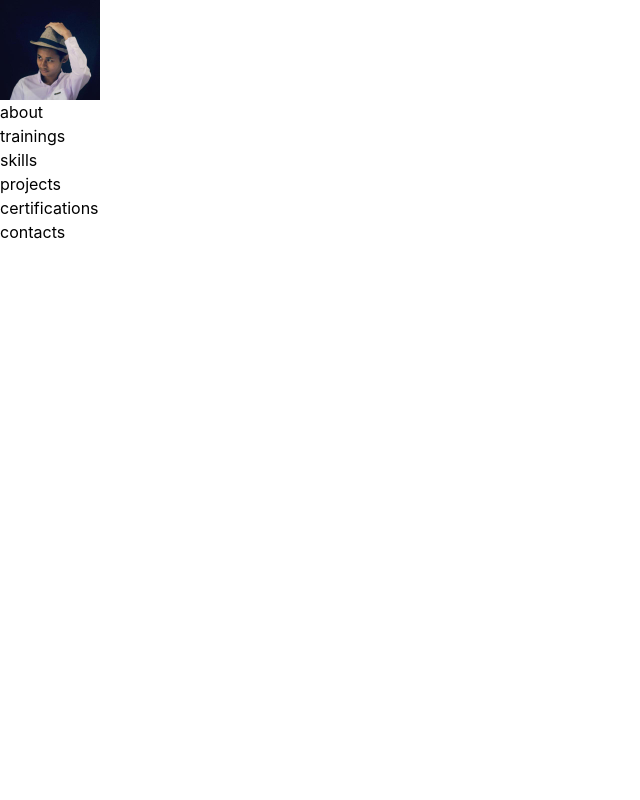
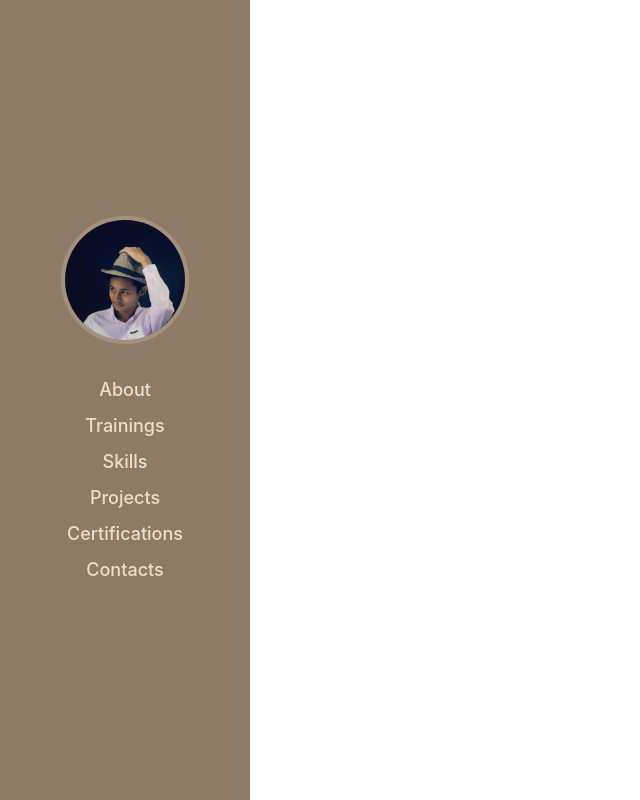
Before and after one commit to ekialfani/portfolio, a React (Create React App) app: page / in a window 1280 px wide. Shown: the whole page, without its empty margins (0-640 px from the left). Built offline with nearby package versions, Linux system fonts and the light colour scheme.

Commit message:
style: navbar and adding a custom color to the tailwind configuration

```diff
--- a/src/components/Navbar.js
+++ b/src/components/Navbar.js
@@ -3,27 +3,39 @@ import { Link } from 'react-router-dom';
 
 function Navbar() {
   return (
-    <nav>
-      <div>
-        <img src={profile} width="100" height="100" alt="profile" />
+    <nav
+      className="h-full bg-custom-shadow flex flex-col items-center justify-center">
+      <div
+        className="bg-slate-500 w-32 h-32 rounded-full overflow-hidden border-4 border-custom-grullo">
+        <img
+          className="w-full h-full"
+          src={profile}
+          alt="profile" />
       </div>
-      <ul>
-        <li>
+      <ul
+        className="flex flex-col items-center mt-8 gap-2 capitalize text-lg font-medium">
+        <li
+          className="text-custom-almond hover:text-white active:text-custom-almond">
           <Link to="/about">about</Link>
         </li>
-        <li>
+        <li
+          className="text-custom-almond hover:text-white active:text-custom-almond">
           <Link to="/trainings">trainings</Link>
         </li>
-        <li>
+        <li
+          className="text-custom-almond hover:text-white active:text-custom-almond">
           <Link to="/skills">skills</Link>
         </li>
-        <li>
+        <li
+          className="text-custom-almond hover:text-white active:text-custom-almond">
           <Link to="/projects">projects</Link>
         </li>
-        <li>
+        <li
+          className="text-custom-almond hover:text-white active:text-custom-almond">
           <Link to="/certifications">certifications</Link>
         </li>
-        <li>
+        <li
+          className="text-custom-almond hover:text-white active:text-custom-almond">
           <Link to="/contacts">contacts</Link>
         </li>
       </ul>
--- a/tailwind.config.js
+++ b/tailwind.config.js
@@ -4,7 +4,13 @@ module.exports = {
     "./src/**/*.{js,jsx,ts,tsx}",
   ],
   theme: {
-    extend: {},
+    extend: {
+      colors: {
+        'custom-shadow': '#8D7B68',
+        'custom-grullo': '#A4907C',
+        'custom-almond': '#F1DEC9',
+      },
+    },
   },
   plugins: [],
 }
```
